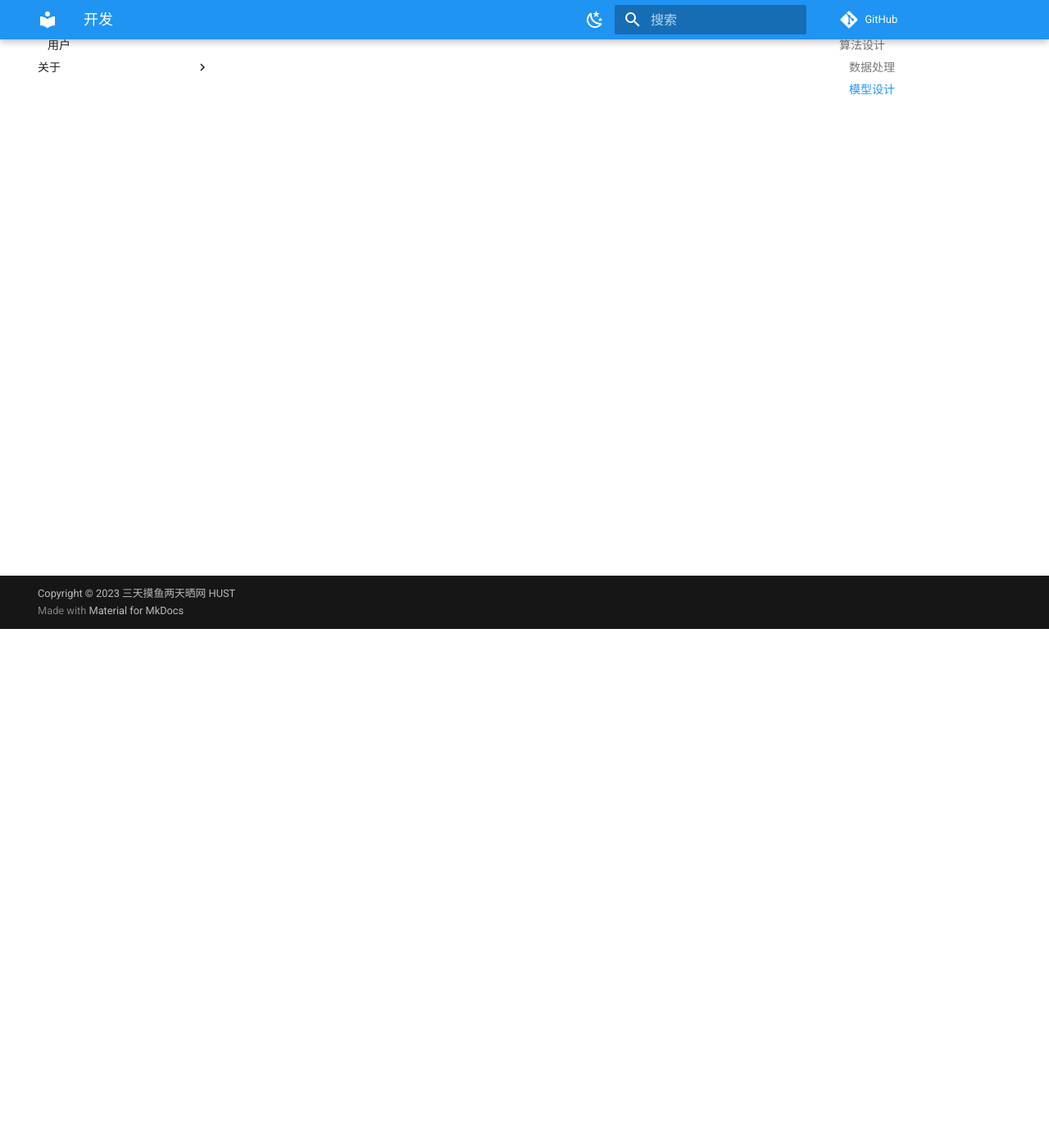
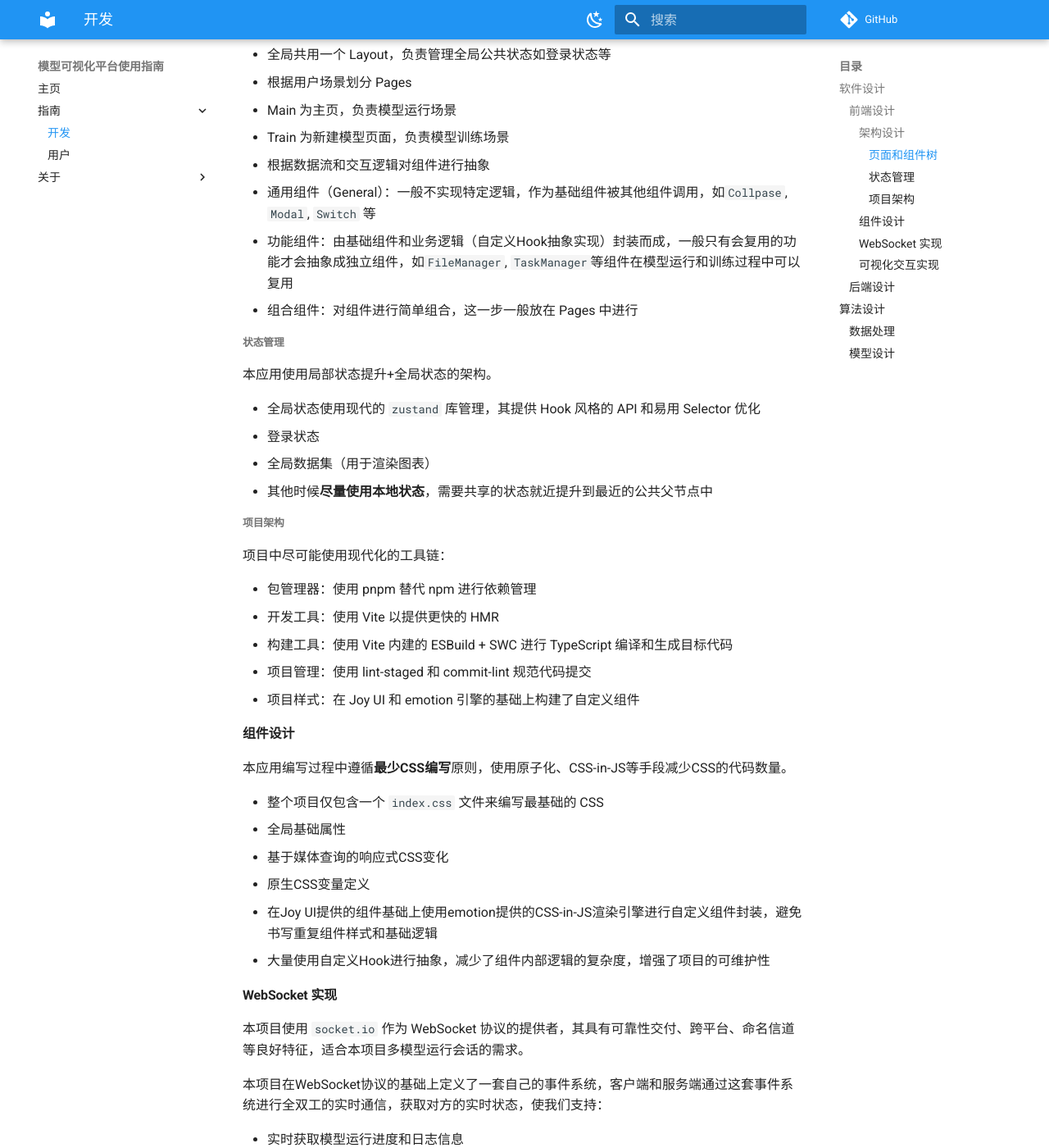
Before and after one commit to genshin-impart/demo-doc, an MkDocs documentation site: the page built from docs/dev/summarize.md, in a window 1280 px wide and 1400 px high, scrolled down 633 px. Shown: the whole window at 82% size. Built offline with MkDocs 1.6.1 and Material for MkDocs 9.7.7, drawn with Linux system fonts in a browser that asks for light colours; some of the changed text lies outside the part shown.

Commit message:
docs: 添加前端部分文档

```diff
--- a/docs/dev/summarize.md
+++ b/docs/dev/summarize.md
@@ -6,6 +6,85 @@
 
 ### 前端设计
 
+前端项目部分围绕 React 18 + Typescript 为核心进行构建：
+
+- 组件化方面全部使用函数式组件和Hook语法
+- 完全利用 Typescript 进行静态类型检查，项目中没有 `any` 的出现
+- 根据后端接口规范文档做了相应的 `.d.ts` 类型声明
+
+#### 架构设计
+
+从实际使用场景考虑，本应用使用 SPA+CSR（客户端渲染单页面Web应用）实现，并未使用 SSR。
+
+使用 `react-router` 的 `BrowserRouter` 实现前端页面路由系统，赋予多页面交互功能。
+
+##### 页面和组件树
+
+- 全局共用一个 Layout，负责管理全局公共状态如登录状态等
+
+- 根据用户场景划分 Pages
+  - Main 为主页，负责模型运行场景
+  - Train 为新建模型页面，负责模型训练场景
+- 根据数据流和交互逻辑对组件进行抽象
+  - 通用组件（General）：一般不实现特定逻辑，作为基础组件被其他组件调用，如`Collpase`, `Modal`, `Switch` 等
+  - 功能组件：由基础组件和业务逻辑（自定义Hook抽象实现）封装而成，一般只有会复用的功能才会抽象成独立组件，如`FileManager`, `TaskManager`等组件在模型运行和训练过程中可以复用
+  - 组合组件：对组件进行简单组合，这一步一般放在 Pages 中进行
+
+##### 状态管理
+
+本应用使用局部状态提升+全局状态的架构。
+
+- 全局状态使用现代的 `zustand` 库管理，其提供 Hook 风格的 API 和易用 Selector 优化
+  - 登录状态
+  - 全局数据集（用于渲染图表）
+- 其他时候**尽量使用本地状态**，需要共享的状态就近提升到最近的公共父节点中
+
+##### 项目架构
+
+项目中尽可能使用现代化的工具链：
+
+- 包管理器：使用 pnpm 替代 npm 进行依赖管理
+- 开发工具：使用 Vite 以提供更快的 HMR
+- 构建工具：使用 Vite 内建的 ESBuild + SWC 进行 TypeScript 编译和生成目标代码
+- 项目管理：使用 lint-staged 和 commit-lint 规范代码提交
+- 项目样式：在 Joy UI 和 emotion 引擎的基础上构建了自定义组件
+
+#### 组件设计
+
+本应用编写过程中遵循**最少CSS编写**原则，使用原子化、CSS-in-JS等手段减少CSS的代码数量。
+
+- 整个项目仅包含一个 `index.css` 文件来编写最基础的 CSS
+  - 全局基础属性
+  - 基于媒体查询的响应式CSS变化
+  - 原生CSS变量定义
+- 在Joy UI提供的组件基础上使用emotion提供的CSS-in-JS渲染引擎进行自定义组件封装，避免书写重复组件样式和基础逻辑
+- 大量使用自定义Hook进行抽象，减少了组件内部逻辑的复杂度，增强了项目的可维护性
+
+#### WebSocket 实现
+
+本项目使用 `socket.io` 作为 WebSocket 协议的提供者，其具有可靠性交付、跨平台、命名信道等良好特征，适合本项目多模型运行会话的需求。
+
+本项目在WebSocket协议的基础上定义了一套自己的事件系统，客户端和服务端通过这套事件系统进行全双工的实时通信，获取对方的实时状态，使我们支持：
+
+- 实时获取模型运行进度和日志信息
+- 全自动化的滚动预测
+
+#### 可视化交互实现
+
+本应用的可视化部分由 `echarts` 作为底层实现。
+
+ECharts 是一款开源的功能强大且灵活的数据可视化库。它是基于HTML5 Canvas技术的图表库，用于创建各种类型的交互式图表和数据可视化。
+
+ECharts提供了丰富的图表类型，包括折线图、柱状图、饼图、散点图、雷达图、热力图等，以及地图和3D图表的支持。无论是简单的数据可视化还是复杂的仪表盘和大屏展示，ECharts都能满足各种数据展示需求。
+
+在 echarts 的基础上，本应用实现了：
+
+- Hook化的调用封装
+- 全自动数据更新
+- 可交互的图表设计
+- 响应式缩放图表
+- 预测数据高亮显示
+
 ### 后端设计
 
 ## 算法设计
```
Also changed, not shown: docs/index.md (+12 -6 lines).
